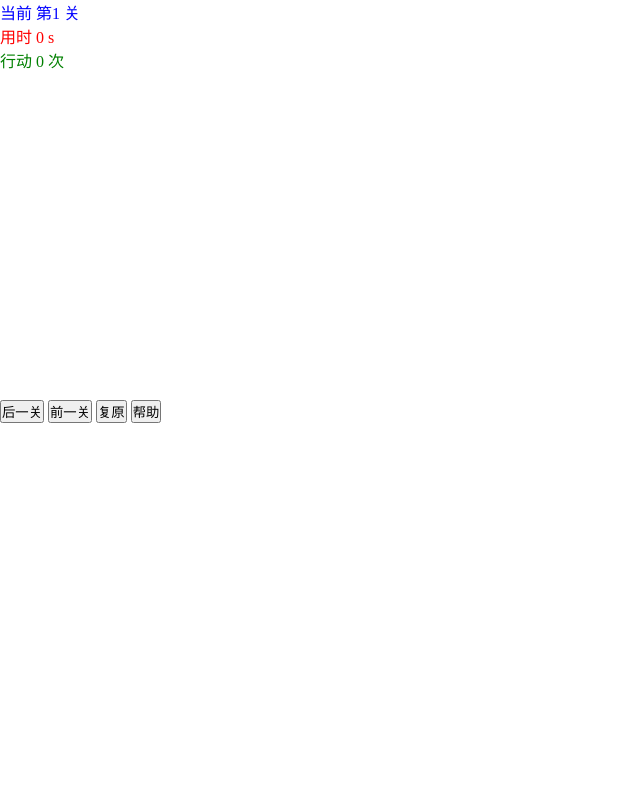
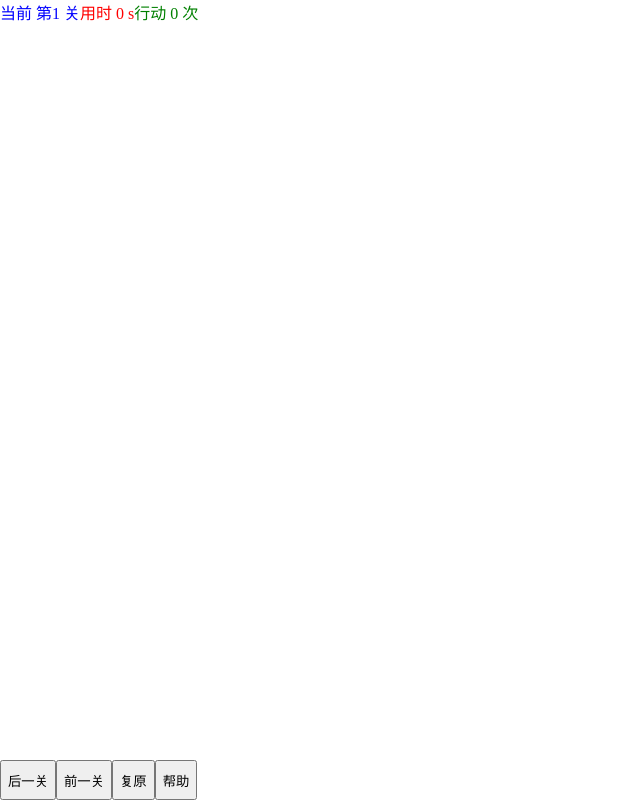
Before and after one commit to yucsux/yucsux.github.io, a plain HTML site: page push-box/index.html in a window 1280 px wide. Shown: the whole page, without its empty margins (0-640 px from the left). Drawn offline with Linux system fonts and the light colour scheme; files whose address does not match are found by name.

Commit message:
add push-box

```diff
--- a/push-box/css/main.css
+++ b/push-box/css/main.css
@@ -1,22 +1,22 @@
-* {
+html, body {
 margin : 0px;
 padding : 0px;
-}
-
-html, body {
 width : 100%;
 height : 100%;
 }
 
 .top-div {
-height : 30%;
+text-align: center;
+display : flex;
+height : 5%;
 justify-content : space-between;
 position : fixed;
 top : 0;
 }
 
 .bottom-div {
-height : 50%;
+display : flex;
+height : 5%;
 justify-content : space-between;
 position : fixed;
 bottom : 0;
```
